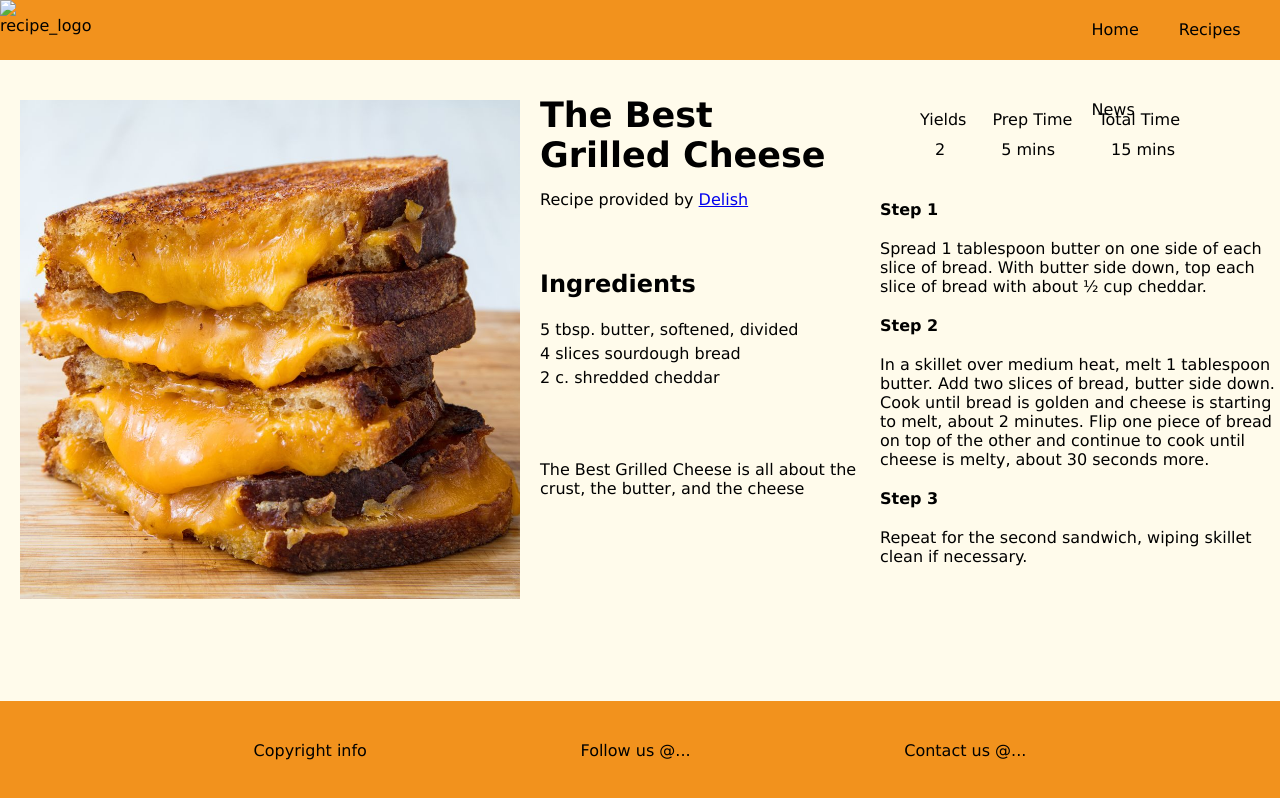
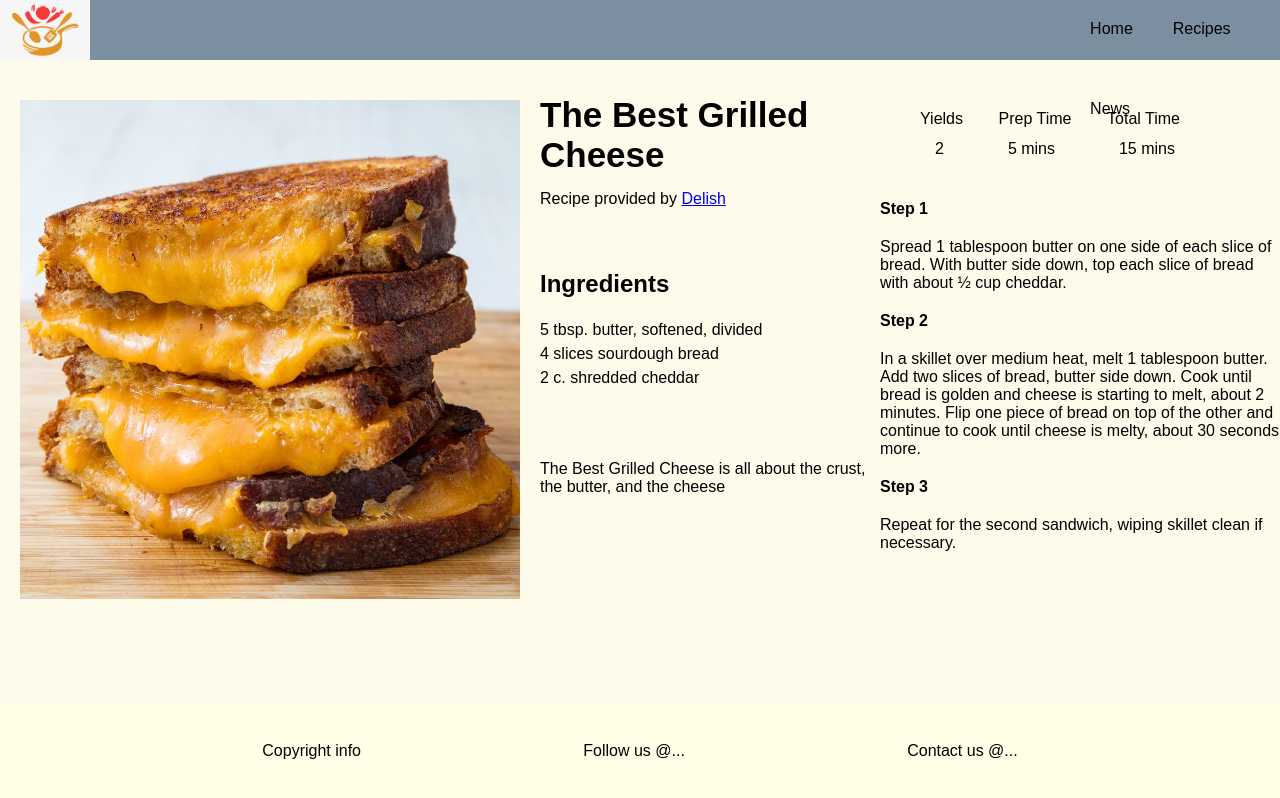
Before and after one commit to GojoCoding/odin-recipes, a plain HTML site: page recipes/grilledCheese.html in a window 1280 px wide. Drawn offline with Linux system fonts and the light colour scheme.

Commit message:
Update Font Styles and Color Pallete

```diff
--- a/CSS/GC_recipes_style.css
+++ b/CSS/GC_recipes_style.css
@@ -6,13 +6,7 @@
 
 body {
   background-color: #FFFBEB;
-  font-family:Verdana, Geneva, Tahoma, sans-serif;
-}
-
-wrapper {
-  min-height: 100%;
-  position: relative;
-
+  font-family:fantasy
 }
 
 h2, h4 {
@@ -27,7 +21,7 @@ h2, h4 {
 .elements {
   width: 100%;
   height: 60px;
-  background-color: #F2921D;
+  background-color: #7B8FA1;
   display: flex;
   justify-content: flex-end;
   margin-right: 20px;
@@ -43,7 +37,7 @@ h2, h4 {
 
 .elements ul li:hover {
   background-color: #FFFBEB;
-  color: #F2921D;
+
 }
 
 .logo_img {
@@ -140,7 +134,7 @@ h2, h4 {
 /* Footer */
 
 .footer {
-  background-color: #F2921D;
+  background-color: #FFFFE8;
   text-align: center;
   padding: 20px;
   position: absolute;
--- a/CSS/Lasagna_recipes_style.css
+++ b/CSS/Lasagna_recipes_style.css
@@ -6,7 +6,7 @@
 
 body {
   background-color: #FFFBEB;
-  font-family:Verdana, Geneva, Tahoma, sans-serif;
+  font-family:fantasy;
 }
 
 .wrapper {
@@ -27,7 +27,7 @@ h2, h4 {
 .elements {
   width: 100%;
   height: 60px;
-  background-color: #F2921D;
+  background-color: #7B8FA1;
   display: flex;
   justify-content: flex-end;
   margin-right: 20px;
@@ -43,7 +43,6 @@ h2, h4 {
 
 .elements ul li:hover {
   background-color: #FFFBEB;
-  color: #F2921D;
 }
 
 .logo_img {
@@ -145,7 +144,7 @@ h2, h4 {
 /* Footer */
 
 .footer {
-  background-color: #F2921D;
+  background-color: #FFFFE8;
   text-align: center;
   padding: 20px;
   position: absolute;
--- a/CSS/MP_Recipes_style.css
+++ b/CSS/MP_Recipes_style.css
@@ -6,7 +6,7 @@
 
 body {
   background-color: #FFFBEB;
-  font-family:Verdana, Geneva, Tahoma, sans-serif;
+  font-family:fantasy;
 }
 
 .wrapper {
@@ -27,7 +27,7 @@ h2, h4 {
 .elements {
   width: 100%;
   height: 60px;
-  background-color: #F2921D;
+  background-color: #7B8FA1;
   display: flex;
   justify-content: flex-end;
   margin-right: 20px;
@@ -43,7 +43,7 @@ h2, h4 {
 
 .elements ul li:hover {
   background-color: #FFFBEB;
-  color: #F2921D;
+
 }
 
 .logo_img {
@@ -70,7 +70,7 @@ h2, h4 {
 /* Reference */
 /* Is margin-top 100px really the answer? */
 .grid_itemReference {
-  margin-top: 110px;
+  margin-top: 70px;
   grid-column: 2 / 3;
   grid-row: 1 / 2;
 
@@ -141,7 +141,7 @@ h2, h4 {
 /* Footer */
 
 .footer {
-  background-color: #F2921D;
+  background-color: #FFFFE8;
   text-align: center;
   padding: 20px;
   position: absolute;
--- a/CSS/Macaronni_recipes_style.css
+++ b/CSS/Macaronni_recipes_style.css
@@ -6,7 +6,7 @@
 
 body {
   background-color: #FFFBEB;
-  font-family:Verdana, Geneva, Tahoma, sans-serif;
+  font-family:fantasy;
 }
 
 .wrapper {
@@ -27,7 +27,7 @@ h2, h4 {
 .elements {
   width: 100%;
   height: 60px;
-  background-color: #F2921D;
+  background-color: #7B8FA1;
   display: flex;
   justify-content: flex-end;
   margin-right: 20px;
@@ -43,7 +43,6 @@ h2, h4 {
 
 .elements ul li:hover {
   background-color: #FFFBEB;
-  color: #F2921D;
 }
 
 .logo_img {
@@ -136,13 +135,13 @@ h2, h4 {
   grid-column: 3 / 3;
   grid-row: 1 / 1;
   margin-top: 100px;
-  margin-bottom: 20px;
+  margin-bottom: 200px;
 }
 
 /* Footer */
 
 .footer {
-  background-color: #F2921D;
+  background-color: #FFFFE8;
   text-align: center;
   padding: 20px;
   position: absolute;
--- a/CSS/index_style.css
+++ b/CSS/index_style.css
@@ -6,7 +6,7 @@
 
 body {
   background-color: #FFFBEB;
-  font-family:Verdana, Geneva, Tahoma, sans-serif;
+  font-family:fantasy;
 }
 
 .wrapper {
@@ -22,6 +22,11 @@ h2, h4 {
 img {
   height: 400px;
   width: 500px;
+  opacity: 0.7;
+}
+
+img:hover {
+  opacity: 1;
 }
 
 .heading {
--- a/recipes/grilledCheese.html
+++ b/recipes/grilledCheese.html
@@ -11,7 +11,7 @@
   <div class="wrapper">
     <!-- NavBar -->
     <div class="elements">
-      <img class="logo_img" src="/imgs/png-transparent-logo-yellow-font-recipe-logo-art-yellow.png" alt="recipe_logo">
+      <img class="logo_img" src="/imgs/logo.png" alt="recipe_logo">
         <ul>
           <li><a>Home</a></li>
           <li><a>Recipes</a></li>
```
Also changed, not shown: index.html (+4 -1 lines), recipes/lasagna.html (+1 -1 lines), imgs/logo.png (added).
